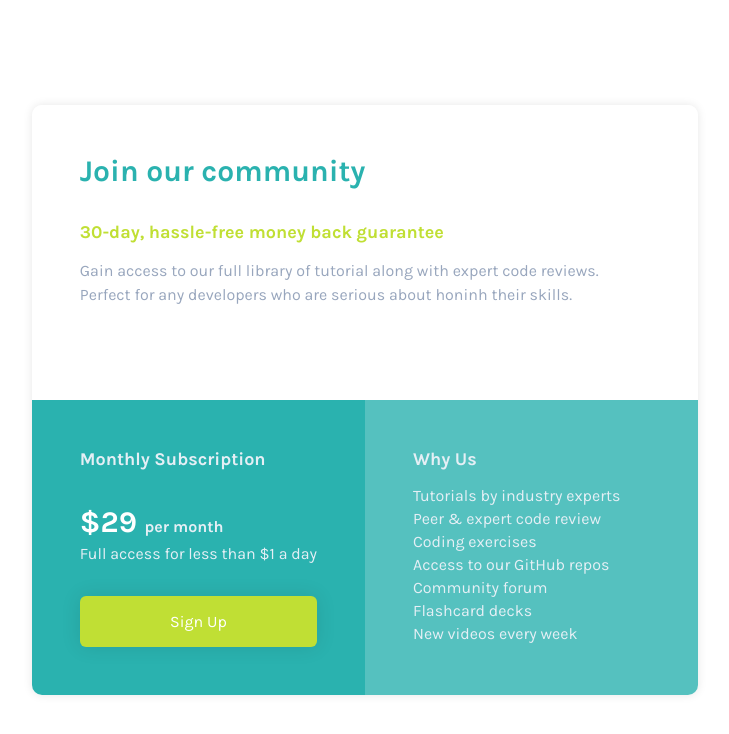
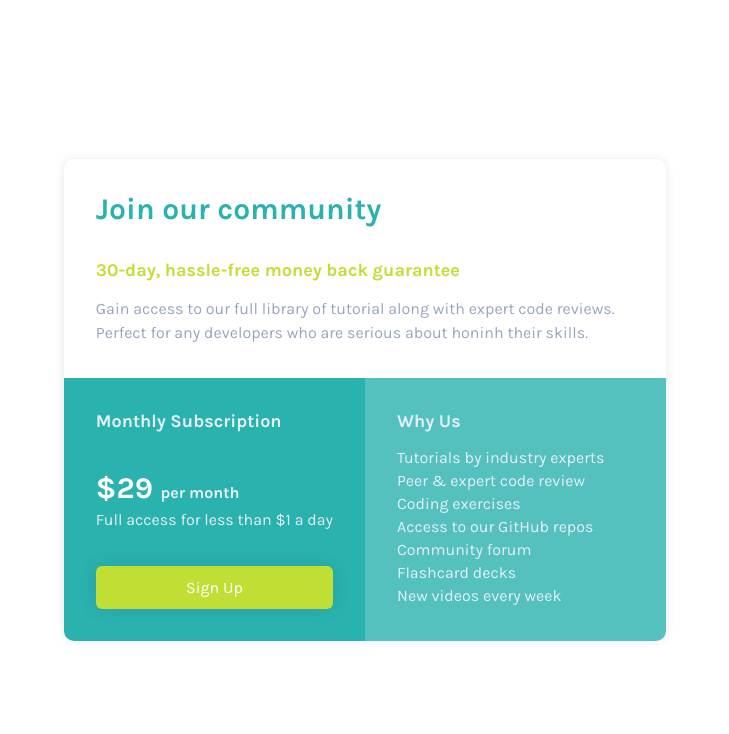
Before and after one commit to mihai2537/single-price-grid-component, a plain HTML site: page index.html in a window 1280 px wide. Shown: the whole page, without its empty margins (275-1004 px from the left). Drawn offline with Linux system fonts and the light colour scheme.

Commit message:
Adjust padding on grid cells

```diff
--- /dev/null
+++ b/sass/queries.scss
@@ -0,0 +1,5 @@
+@media (max-width: 650px) {
+  .grid-component {
+    grid-template-rows: 1fr;
+  }
+}
--- a/sass/style.scss
+++ b/sass/style.scss
@@ -22,6 +22,8 @@ $fs-normal: rem(16px);
 
 $fw-normal: 400;
 $fw-bold: 700;
+
+$p-normal: rem(32px);
 
 /* Typography Scale */
 /*
@@ -56,7 +58,7 @@ body {
 .grid-component {
   display: grid;
   grid-template-columns: 1fr 1fr;
-  grid-template-rows: 1fr 1fr;
+  grid-template-rows: 1fr 1.2fr;
   box-shadow: 0 0 10px rgb(0, 0, 0, 0.1);
   border-radius: 10px;
   overflow: hidden;
@@ -80,8 +82,8 @@ body {
 .header {
   grid-column: 1/-1;
   background-color: white;
-  padding-inline: rem(48px);
-  padding-block: rem(48px);
+  padding-inline: $p-normal;
+  padding-block: $p-normal;
 }
 
 .header-title {
@@ -103,8 +105,8 @@ body {
 }
 
 .cta {
-  padding-inline: rem(48px);
-  padding-block: rem(48px);
+  padding-inline: $p-normal;
+  padding-block: $p-normal;
   background-color: $primary;
   color: white;
 
@@ -137,7 +139,7 @@ body {
 .cta-link:link,
 .cta-link:visited {
   text-align: center;
-  padding-block: rem(16px);
+  padding-block: rem(12px);
   text-decoration: none;
 
   background-color: $accent;
@@ -152,8 +154,8 @@ body {
 }
 
 .about {
-  padding-inline: rem(48px);
-  padding-block: rem(48px);
+  padding-inline: $p-normal;
+  padding-block: $p-normal;
   background-color: #55c1bf;
   color: $gray-tint;
 }
```
Also changed, not shown: css/queries.css (added), css/style.css, 2 other files.
